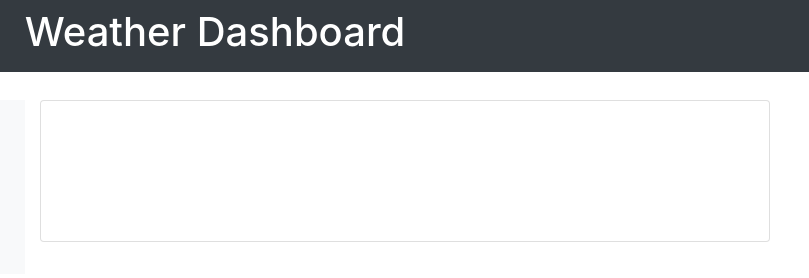
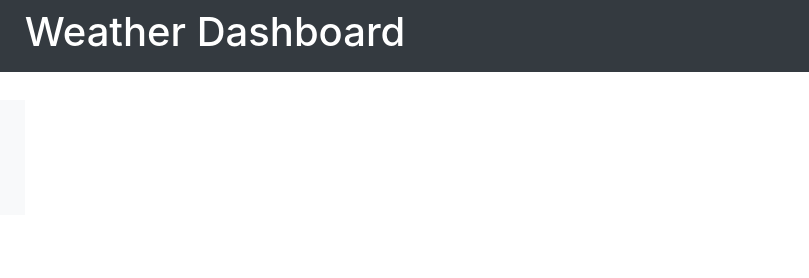
Before and after one commit to jonprine/weather-dashboard, a plain HTML site: page index.html in a window 1280 px wide. Shown: the full height of the page, 425-1234 px from the left. Drawn offline with nearby package versions, Linux system fonts and the light colour scheme.

Commit message:
removed today weather forecast card  until city searched

```diff
--- a/assets/js/script.js
+++ b/assets/js/script.js
@@ -212,6 +212,7 @@ function fiveDayForecast(forecast) {
 
 function handleClick() {
     citySearch(user.value);
+    city.classList.remove("hide");
 }
 
 getCityHistory();
--- a/index.html
+++ b/index.html
@@ -42,7 +42,7 @@
 
             <!-- Current City weather info -->
 
-            <div class="col-8" id="cityBox">
+            <div class="col-8 hide" id="cityBox">
                 <div class="row">
                     <div class="col-12">
                         <div class="card" id="cityInfo">
```
Also changed, not shown: assets/css/style.css (line endings or trailing spaces).
